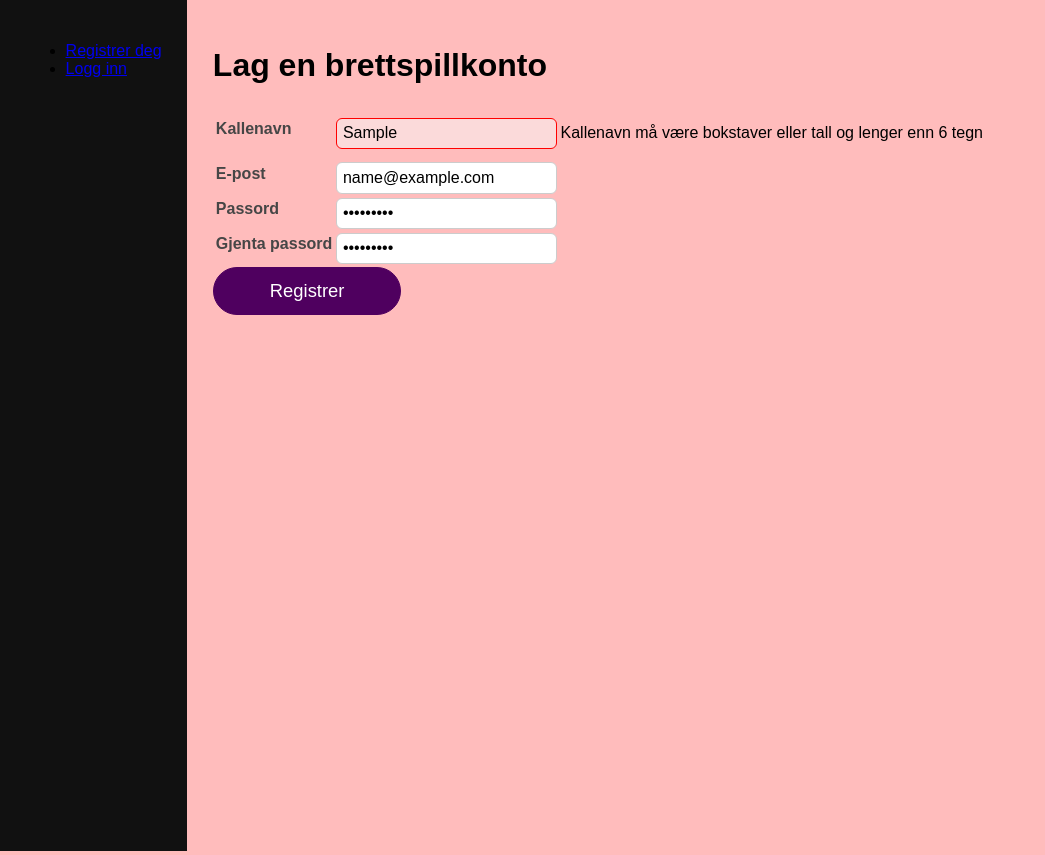
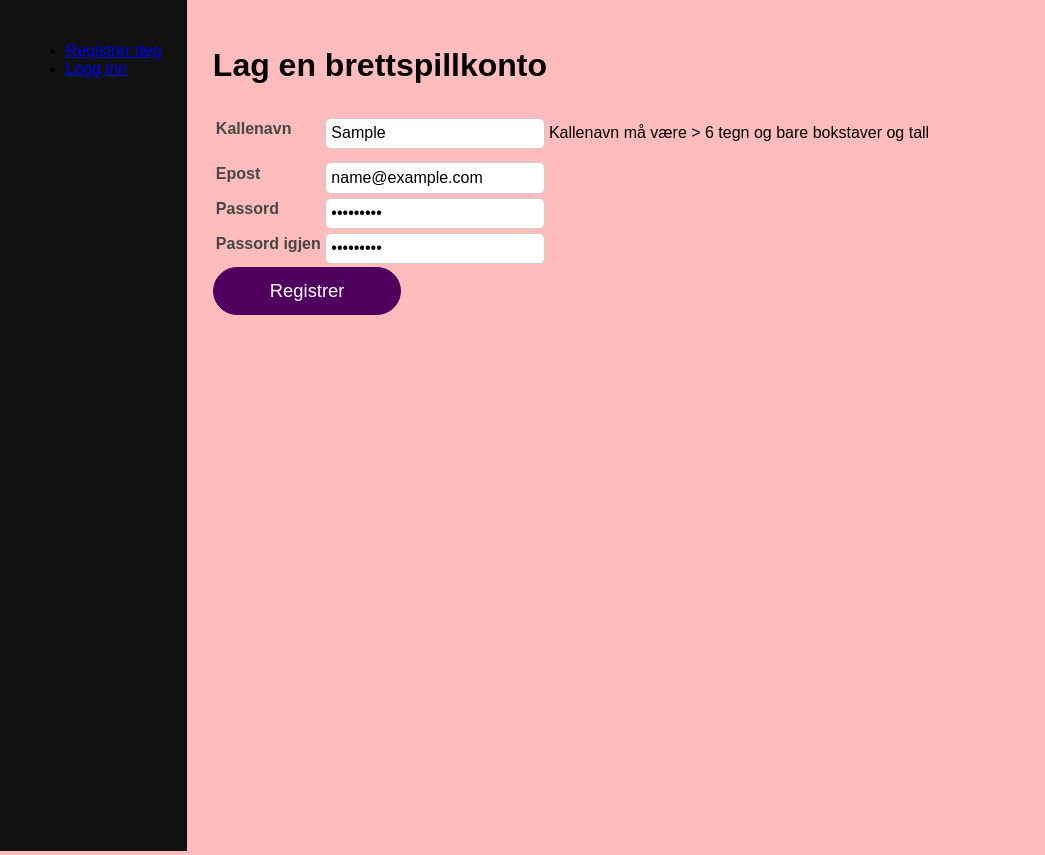
Before and after one commit to espenhoh/lobby-react, a React (Create React App) app: page / in a window 1280 px wide. Both pictures are taken after typing "Sample", "name@example.com", "Sample123", "Sample123" into the empty fields and a click on the button "Registrer". Shown: the whole page, without its empty margins (0-1045 px from the left). Built offline with nearby package versions, Linux system fonts and the light colour scheme.

Commit message:
Bruker custom hook for registrering

```diff
--- a/src/components/Content/Register.js
+++ b/src/components/Content/Register.js
@@ -3,8 +3,7 @@ import React, { useEffect, useContext, useReducer, useRef } from "react";
 import AuthContext from "../../context/auth-context";
 import Button from "../UI/Button";
 import Input from "../UI/Input";
-import EmailInput from "../UI/EmailInput";
-import UsernameInput from "../UI/UsernameInput";
+import useInput from "../../hooks/use-input";
 
 const INPUT_IDS = {
   USERNAME: "regkallenavn",
@@ -15,74 +14,93 @@ const INPUT_IDS = {
 
 //import styles from "./LoginContent.module.css";
 
+const validPass1 = (pass1) => {
+  return pass1.length > 7;
+};
+
+const validPass2 = (pass1, pass2) => {
+  return pass1 === pass2;
+};
+
+const usernameIsValid = (username) => {
+  const trimmedUsername = username.trim();
+  const reUsername = /^[a-z0-9\u00E6\u00F8\u00E5]*$/;
+  return trimmedUsername.length > 6 && reUsername.test(trimmedUsername);
+};
+
+const emailValid = (email) => {
+  return email.includes("@");
+};
+
+const Register = (props) => {
+  const {
+    value: username,
+    hasError: usernameHasError,
+    valueInputHandler: usernameChangeHandler,
+    inputBlurHandler: usernameBlurHandler,
+    errorHandler: usernameError,
+    errorMsg: usernameErrorMsg,
+    reset: usernameReset,
+  } = useInput("Kallenavn må være > 6 tegn og bare bokstaver og tall", usernameIsValid);
+
+  const {
+    value: email,
+    hasError: emailHasError,
+    valueInputHandler: emailChangeHandler,
+    inputBlurHandler: emailBlurHandler,
+    errorHandler: emailError,
+    errorMsg: emailErrorMsg,
+    reset: emailReset,
+  } = useInput("Skriv inn gyldig epost", emailValid);
+
+  const {
+    value: pass1,
+    hasError: pass1HasError,
+    valueInputHandler: pass1ChangeHandler,
+    inputBlurHandler: pass1BlurHandler,
+    errorHandler: pass1Error,
+    errorMsg: pass1ErrorMsg,
+    reset: pass1Reset,
+  } = useInput("passord > 7 tegn", validPass1);
+
+  const {
+    value: pass2,
+    hasError: pass2HasError,
+    valueInputHandler: pass2ChangeHandler,
+    inputBlurHandler: pass2BlurHandler,
+    errorHandler: pass2Error,
+    errorMsg: pass2ErrorMsg,
+    reset: pass2Reset,
+  } = useInput("Passord matcher ikke", validPass2.bind(null, pass1));
 
 
-const validPass = (pass1, pass2) => {
-  return pass1 === pass2 && pass1.length > 7;
-};
-
-const initalFormState = {
-  username: "",
-  usernameError: "",
-  usernameIsValid: true,
-  email: "",
-  emailError: "",
-  emailIsValid: true,
-  pass1: "",
-  pass2: "",
-  passError: "",
-  passIsValid: true,
-}
-
-const Register = (props) => {
-  const [formState, dispatchForm] = useReducer(
-    (prevState, action) => ({...prevState, ...action}),
-    initalFormState
-  )
-
+  const ctx = useContext(AuthContext);
   const usernameInputRef = useRef();
   const emailInputRef = useRef();
   const passwordInputRef = useRef();
-  const ctx = useContext(AuthContext);
+
+  const formHasError = usernameHasError || emailHasError || pass1HasError || pass2HasError;
 
 
-  const passwordChangeHandler = (event) => {
-    const id = event.target.id;
-    switch (id) {
-      case INPUT_IDS.PASS1:
-        dispatchForm({
-          pass1: event.target.value,
-          isValid: validPass(event.target.value, formState.pass2),
-        });
-        break;
-      case INPUT_IDS.PASS2:
-        dispatchForm({
-          pass2: event.target.value,
-          isValid: validPass(event.target.value, formState.pass1),
-        });
-        break;
-      default:
-        throw new Error(`${id} should not exist`);
-    }
-  };
+
 
   const submitHandler = (event) => {
     event.preventDefault();
-    console.log(formState);
-    if (!(
-      formState.usernameIsValid
-      && formState.emailIsValid
-      && formState.passIsValid)) {
-        return;
+    console.log(username);
+    console.log(email);
+    console.log(pass1);
+    console.log(pass2);
+    if (formHasError) {
+      return;
     }
     axios
       .post(
         "http://localhost:8000/lobby/register/",
         {
-          username: formState.username,
-          password: formState.pass1,
-          password2: formState.pass2,
-          email: formState.email,
+          username,
+          email,
+          password: pass1,
+          password2: pass2,
         },
         {
           headers: { "Content-Type": "application/json" },
@@ -90,30 +108,26 @@ const Register = (props) => {
       )
       .then((response) => {
         console.log(response.data);
+
+        usernameReset();
+        emailReset();
+        pass1Reset();
+        pass2Reset();
       })
       .catch((error) => {
         console.log(error);
         if (error.response.data.username) {
-          dispatchForm({
-            usernameError: error.response.data.username,
-            usernameIsValid: false,
-          });
+          usernameError(error.response.data.username);
           usernameInputRef.current.focus();
         }
 
         if (error.response.data.email) {
-          dispatchForm({
-            emailError: error.response.data.email,
-            emailIsValid: false,
-          })
+          emailError(error.response.data.email);
           emailInputRef.current.focus();
         }
 
         if (error.response.data.password) {
-          dispatchForm({
-            passError: error.response.data.password,
-            passIsValid: false,
-          })
+          pass1Error(error.response.data.password);
           passwordInputRef.current.focus();
         }
       });
@@ -130,38 +144,49 @@ const Register = (props) => {
       <form onSubmit={submitHandler} method="POST" className="form-group">
         <table>
           <tbody>
-            <UsernameInput
+            <Input
               ref={usernameInputRef}
               id={INPUT_IDS.USERNAME}
-              onChange={dispatchForm}
-              error={formState.usernameError}
+              label="Kallenavn"
+              type="text"
+              hasError={usernameHasError}
+              value={username}
+              onChange={usernameChangeHandler}
+              onBlur={usernameBlurHandler}
+              error={usernameErrorMsg()}
             />
-            <EmailInput
+            <Input
               ref={emailInputRef}
               id={INPUT_IDS.EMAIL}
-              onChange={dispatchForm}
-              error={formState.emailError}
+              label="Epost"
+              type="email"
+              hasError={emailHasError}
+              value={email}
+              onChange={emailChangeHandler}
+              onBlur={emailBlurHandler}
+              error={emailErrorMsg()}
             />
             <Input
               ref={passwordInputRef}
               id={INPUT_IDS.PASS1}
               label="Passord"
               type="password"
-              isValid={formState.passIsValid}
-              value={formState.pass1}
-              onChange={passwordChangeHandler}
-              onBlur={() => {}}
-              error={formState.passError}
+              hasError={pass1HasError}
+              value={pass1}
+              onChange={pass1ChangeHandler}
+              onBlur={pass1BlurHandler}
+              error={pass1ErrorMsg()}
             />
             <Input
               ref={passwordInputRef}
               id={INPUT_IDS.PASS2}
-              label="Gjenta passord"
+              label="Passord igjen"
               type="password"
-              isValid={formState.isValid}
-              value={formState.pass2}
-              onChange={passwordChangeHandler}
-              onBlur={() => {}}
+              hasError={pass2HasError}
+              value={pass2}
+              onChange={pass2ChangeHandler}
+              onBlur={pass2BlurHandler}
+              error={pass2ErrorMsg()}
             />
           </tbody>
         </table>
--- a/src/components/UI/EmailInput.js
+++ /dev/null
@@ -1,52 +0,0 @@
-import React, { forwardRef, useReducer} from "react";
-
-import Input from "../UI/Input";
-
-const emailReducer = (state, action) => {
-  if (action.type === "USER_INPUT") {
-    const isValid = action.value.includes("@")
-    return {
-      value: action.value,
-      isValid: isValid,
-      error: isValid ? "" : 'inneholder ikke @',
-    };
-  }
-  return { value: "", isValid: false, error: "",};
-};
-
-
-const EmailInput = forwardRef((props, ref) => {
-  const [emailState, dispatchEmail] = useReducer(emailReducer, {
-    value: "",
-    isValid: null,
-    error: "",
-  });
-
-  const blurHandler = () => {
-    props.onChange({
-      email: emailState.value,
-      emailIsValid: emailState.isValid,
-    });
-  }
-
-  return (
-    <Input
-      ref={ref}
-      id={props.id}
-      label="E-post"
-      type="email"
-      onChange={(event) => {
-          dispatchEmail({
-            type: "USER_INPUT",
-            value: event.target.value,
-          });
-      }}
-      onBlur={blurHandler}
-      isValid={emailState.isValid}
-      value={emailState.value}
-      error={props.error + " " + emailState.error}
-    />
-  );
-});
-
-export default EmailInput;
--- a/src/components/UI/Input.js
+++ b/src/components/UI/Input.js
@@ -17,7 +17,9 @@ const Input = forwardRef((props, ref) => {
 
   return (
     <tr
-      className={`${classes.control} ${props.isValid === false ? classes.invalid : ""}`}
+      className={`${classes.control} ${
+        props.isValid === false ? classes.invalid : ""
+      }`}
     >
       <td>
         <label htmlFor={props.id}>{props.label}</label>
@@ -32,9 +34,11 @@ const Input = forwardRef((props, ref) => {
           onBlur={props.onBlur}
         />
       </td>
-      <td>
-        <p>{props.error}</p>
-      </td>
+      {props.hasError &&
+        <td>
+          <p>{props.error}</p>
+        </td>
+      }
     </tr>
   );
 });
--- a/src/components/UI/UsernameInput.js
+++ /dev/null
@@ -1,60 +0,0 @@
-import React, { forwardRef, useReducer } from "react";
-
-import Input from "./Input";
-
-
-const usernameIsValid = (username) => {
-  const trimmedUsername = username.trim();
-  const reUsername = /^[a-z0-9\u00E6\u00F8\u00E5]*$/;
-  return trimmedUsername.length > 6 && reUsername.test(trimmedUsername);
-};
-
-export const usernameReducer = (state, action) => {
-  switch (action.type) {
-    case "USER_INPUT":
-      const isValid = usernameIsValid(action.value)
-      return {
-        value: action.value.trim(),
-        isValid: isValid,
-        error: isValid ? "" : "Kallenavn må være bokstaver eller tall og lenger enn 6 tegn",
-      };
-    default:
-      return { value: "", isValid: false, error: "" };
-  }
-};
-
-const UsernameInput = forwardRef((props, ref) => {
-  const [usernameState, dispatchUsername] = useReducer(usernameReducer, {
-    value: "",
-    isValid: null,
-    error: "",
-  });
-
-  const blurHandler = () => {
-    props.onChange({
-      username: usernameState.value,
-      usernameIsValid: usernameState.isValid,
-    });
-  };
-
-  return (
-    <Input
-      ref={ref}
-      id={props.id}
-      label="Kallenavn"
-      type="text"
-      onChange={(event) => {
-        dispatchUsername({
-          type: "USER_INPUT",
-          value: event.target.value,
-        });
-      }}
-      onBlur={blurHandler}
-      isValid={usernameState.isValid}
-      value={usernameState.value}
-      error={props.error + " " + usernameState.error}
-    />
-  );
-});
-
-export default UsernameInput;
--- /dev/null
+++ b/src/hooks/use-input.js
@@ -0,0 +1,54 @@
+import { useReducer } from "react";
+
+const initalState = { value: "", isTouched: false, errorMsg: "" };
+
+const valueReducer = (state, action) => {
+  return { ...state, ...action };
+};
+
+const useInput = (defErrorMsg, validator) => {
+  const [inputState, dispatchInput] = useReducer(valueReducer, initalState);
+
+  const valueIsValid = validator(inputState.value);
+  const hasError = !valueIsValid && inputState.isTouched;
+  const backendError = inputState.errorMsg.length > 0;
+
+  const valueInputHandler = (event) => {
+    dispatchInput({ value: event.target.value });
+  };
+
+  const inputBlurHandler = (event) => {
+    dispatchInput({ isTouched: true });
+  };
+
+  const reset = (event) => {
+    dispatchInput(initalState);
+  };
+
+  const errorHandler = (errorMsg) => {
+    const msg = errorMsg.join(", ");
+    dispatchInput({ errorMsg: msg });
+  };
+
+  const errorMsg = () => {
+    return [
+      hasError ? defErrorMsg : "",
+      backendError ? inputState.errorMsg : "",
+    ]
+      .filter(Boolean)
+      .join(". ");
+  };
+
+  return {
+    value: inputState.value,
+    isValid: valueIsValid,
+    hasError: hasError || backendError,
+    errorMsg,
+    valueInputHandler,
+    inputBlurHandler,
+    errorHandler,
+    reset,
+  };
+};
+
+export default useInput;
```
